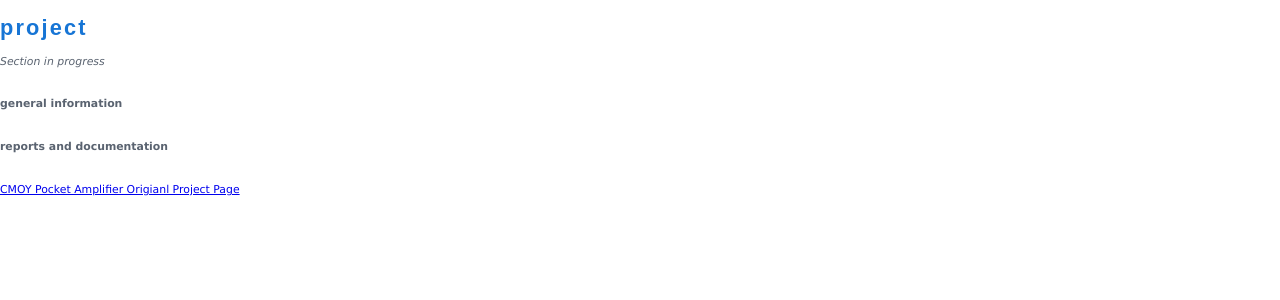
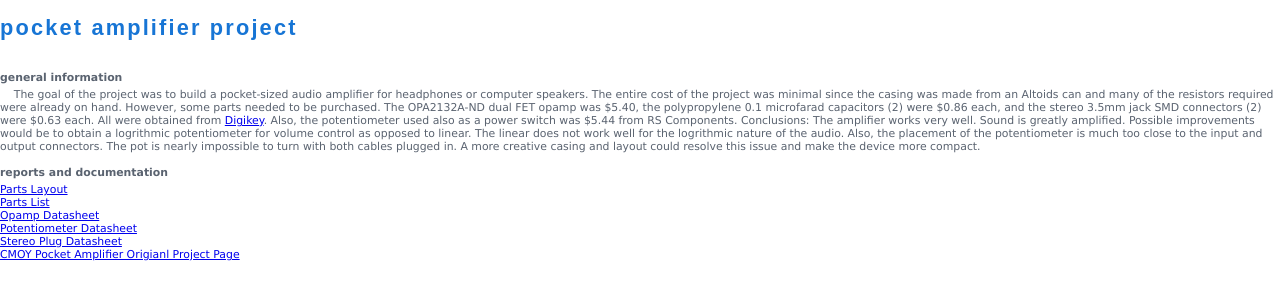
Before and after one commit to masonnixon/personal_website, a plain HTML site: page projects/pocketamp.html in a window 1280 px wide. Drawn offline with Linux system fonts and the light colour scheme.

Commit message:
Completed all pocket amp and speaker box project pages.

```diff
--- a/projects/pocketamp.html
+++ b/projects/pocketamp.html
@@ -11,16 +11,19 @@
   <link rel="stylesheet" type="text/css" href="../style/colour2.css" />
 </head>
 <body>
-        <h1>project</h1>
+        <h1>pocket amplifier project</h1>
         <!-- **** INSERT PAGE CONTENT HERE **** -->
-		<i>Section in progress</i> <br><br>
-        <p>
+		<p>
 			<h2>general information</h2>
-			&nbsp; &nbsp; <br><br>
+			&nbsp; &nbsp; The goal of the project was to build a pocket-sized audio amplifier for headphones or computer speakers. The entire cost of the project was minimal since the casing was made from an Altoids can and many of the resistors required were already on hand. However, some parts needed to be purchased. The OPA2132A-ND dual FET opamp was $5.40, the polypropylene 0.1 microfarad capacitors (2) were $0.86 each, and the stereo 3.5mm jack SMD connectors (2) were $0.63 each. All were obtained from <a href = "http://www.digikey.com/" target = new>Digikey</a>. Also, the potentiometer used also as a power switch was $5.44 from RS Components. Conclusions: The amplifier works very well. Sound is greatly amplified. Possible improvements would be to obtain a logrithmic potentiometer for volume control as opposed to linear. The linear does not work well for the logrithmic nature of the audio. Also, the placement of the potentiometer is much too close to the input and output connectors. The pot is nearly impossible to turn with both cables plugged in. A more creative casing and layout could resolve this issue and make the device more compact. <br><br>
 
 			<h2>reports and documentation</h2>
-			&nbsp; &nbsp; <br><br>
-			<a href="http://tangentsoft.net/audio/cmoy-tutorial/">CMOY Pocket Amplifier Origianl Project Page</a><br>
+			<a href="../projects/pocketamplayout.pdf" target = new>Parts Layout</a><br>
+			<a href="../projects/pocketampparts.pdf" target = new>Parts List</a><br>
+			<a href="../projects/pocketampopa132datasheet.pdf" target = new>Opamp Datasheet</a><br>
+			<a href="../projects/pocketamppotdatasheet.pdf" target = new>Potentiometer Datasheet</a><br>
+			<a href="../projects/pocketampstereodatasheet.pdf" target = new>Stereo Plug Datasheet</a><br>
+			<a href="http://tangentsoft.net/audio/cmoy-tutorial/" target = new>CMOY Pocket Amplifier Origianl Project Page</a><br>
 
         </p>
 
```
Also changed, not shown: projects/speakerbox.html (+5 -3 lines), 8 other files.
